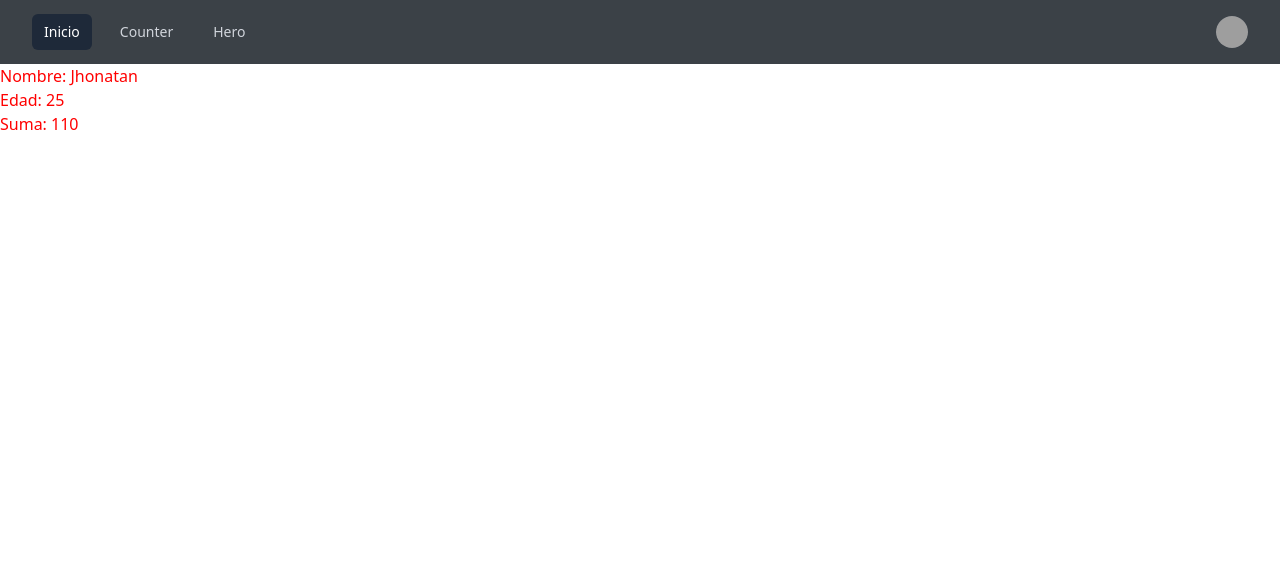
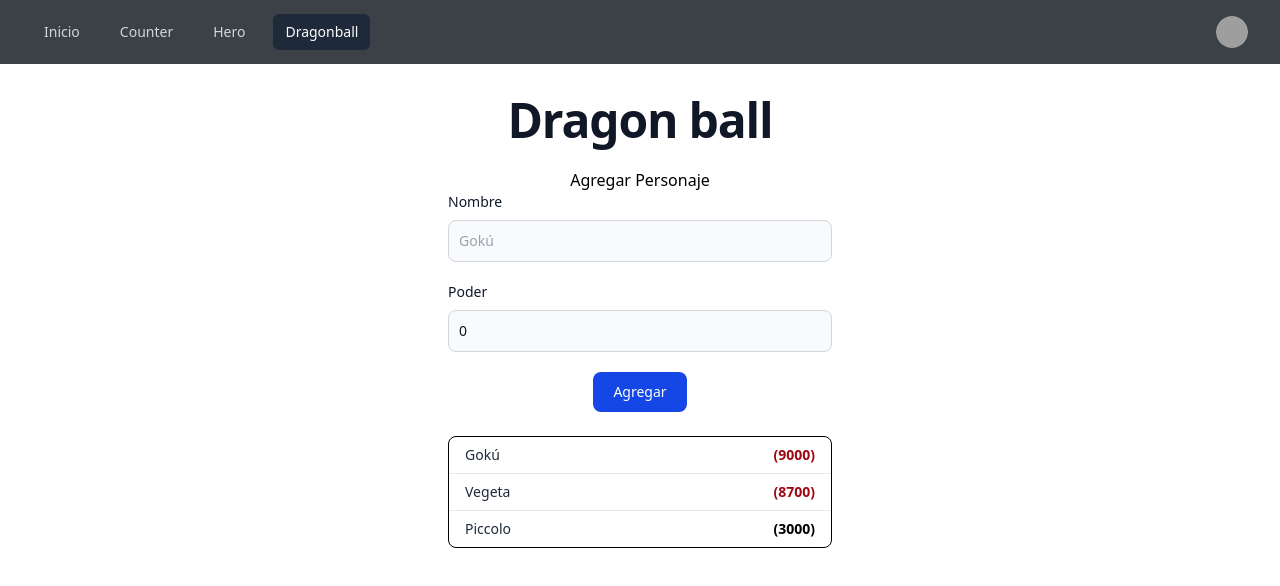
Before and after one commit to dejeloper/bases-angular-19, an Angular app: page /dragonball in a window 1280 px wide. Before the commit this address led to /. Shown: the top 586 px of the page. Built offline with nearby package versions, Linux system fonts and the light colour scheme; grey boxes are pictures that could not be loaded.

Commit message:
feat: Add DragonBall component with character management and routing

```diff
--- a/src/app/app.routes.ts
+++ b/src/app/app.routes.ts
@@ -2,6 +2,7 @@
 import {CounterComponent} from './pages/counter/counter.component';
 import {NameComponent} from './pages/base/name.component';
 import {HeroComponent} from './pages/hero/hero.component';
+import {DragonBallComponent} from './pages/dragonball/dragonball.component';
 
 export const routes: Routes = [
 
@@ -19,6 +20,10 @@
     component: HeroComponent
   },
   {
+    path: 'dragonball',
+    component: DragonBallComponent
+  },
+  {
     path: '**',
     redirectTo: ''
   }
--- a/src/app/components/shared/navbar/navbar.component.html
+++ b/src/app/components/shared/navbar/navbar.component.html
@@ -24,6 +24,12 @@
             class="rounded-md px-3 py-2 text-sm font-medium text-gray-300 hover:bg-gray-500 hover:text-white"
             >Hero</a
           >
+          <a
+            routerLink="/dragonball"
+            routerLinkActive="bg-gray-800 text-white"
+            class="rounded-md px-3 py-2 text-sm font-medium text-gray-300 hover:bg-gray-500 hover:text-white"
+            >Dragonball</a
+          >
         </div>
       </div>
       <div
--- /dev/null
+++ b/src/app/pages/dragonball/dragonball.component.html
@@ -0,0 +1,83 @@
+<div class="flex flex-col justify-center py-2 w-full">
+  <h1
+    class="my-6 mx-auto font-extrabold leading-none tracking-tight text-gray-900 text-5xl"
+  >
+    Dragon ball
+  </h1>
+
+  <section>
+    <div class="max-w-sm mx-auto">
+      <div class="mb-5" class="flex justify-center">
+        <h3>Agregar Personaje</h3>
+      </div>
+      <div class="mb-5">
+        <label for="name" class="block mb-2 text-sm font-medium text-gray-900"
+          >Nombre</label
+        >
+        <input
+          type="text"
+          id="name"
+          class="bg-gray-50 border border-gray-300 text-gray-900 text-sm rounded-lg focus:ring-blue-500 focus:border-blue-500 block w-full p-2.5 placeholder-gray-400"
+          placeholder="Gokú"
+          required
+          [value]="name()"
+          (input)="name.set(txtName.value)"
+          #txtName
+        />
+      </div>
+      <div class="mb-5">
+        <label for="power" class="block mb-2 text-sm font-medium text-gray-900"
+          >Poder</label
+        >
+        <input
+          type="number"
+          id="power"
+          class="bg-gray-50 border border-gray-300 text-gray-900 text-sm rounded-lg focus:ring-blue-500 focus:border-blue-500 block w-full p-2.5 placeholder-gray-400"
+          placeholder="85"
+          required
+          [value]="power()"
+          (input)="power.set(+txtPower.value)"
+          #txtPower
+        />
+      </div>
+      <div class="flex justify-center">
+        <button
+          type="submit"
+          class="text-white bg-blue-700 hover:bg-blue-800 focus:ring-4 focus:outline-none focus:ring-blue-300 font-medium rounded-lg text-sm w-full sm:w-auto px-5 py-2.5 text-center"
+          (click)="addCharacter()"
+        >
+          Agregar
+        </button>
+      </div>
+    </div>
+    <div class="max-w-sm mx-auto mt-6">
+      <ul class="w-full border rounded-lg divide-y divide-gray-200">
+        @for (character of characters(); track character.id; let even = $even; )
+        { @if (character.power >500){
+        <li
+          class="flex justify-between items-center px-4 py-2 text-sm first:rounded-t-lg last:rounded-b-lg"
+          [class.bg-gray-100]="!even"
+        >
+          <span class="text-gray-800">{{ character.name }}</span>
+          <strong
+            class="font-semibold"
+            [ngClass]="{ 'text-red-800': character.power >= 7000 }"
+          >
+            <!-- [class.text-red-800]="character.power > 8000" -->
+            ({{ character.power }})
+          </strong>
+        </li>
+        } @else {
+        <li
+          class="flex justify-between items-center px-4 py-2 text-sm first:rounded-t-lg last:rounded-b-lg"
+          [class.bg-gray-100]="!even"
+        >
+          <span class="text-gray-800">
+            {{ character.name }} - Este personaje no tiene poder suficiente
+          </span>
+        </li>
+        } }
+      </ul>
+    </div>
+  </section>
+</div>
--- /dev/null
+++ b/src/app/pages/dragonball/dragonball.component.ts
@@ -0,0 +1,45 @@
+import {NgClass} from "@angular/common";
+import {Component, signal} from "@angular/core";
+
+interface Character {
+  id: number;
+  name: string;
+  power: number;
+}
+
+@Component({
+  templateUrl: './dragonball.component.html',
+  imports: [NgClass]
+})
+export class DragonBallComponent {
+  name = signal("");
+  power = signal(0);
+
+  characters = signal<Character[]>([
+    {id: 1, name: 'Gokú', power: 9000},
+    {id: 2, name: 'Vegeta', power: 8700},
+    {id: 3, name: 'Piccolo', power: 3000}
+  ]);
+
+
+  addCharacter() {
+    if (!this.name() || !this.power() || this.power() <= 0) return;
+
+    const newCharacter: Character = {
+      id: this.characters().length + 1,
+      name: this.name(),
+      power: this.power()
+    }
+
+    this.characters.update(
+      (list) => [...list, newCharacter]
+    );
+
+    this.resetForm();
+  }
+
+  resetForm() {
+    this.name.set("");
+    this.power.set(0);
+  }
+}
```
